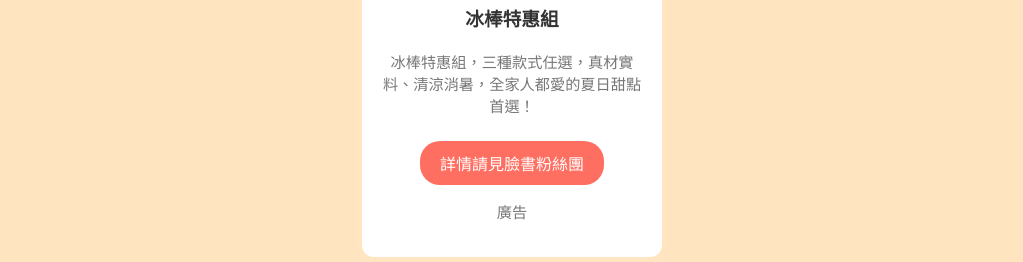
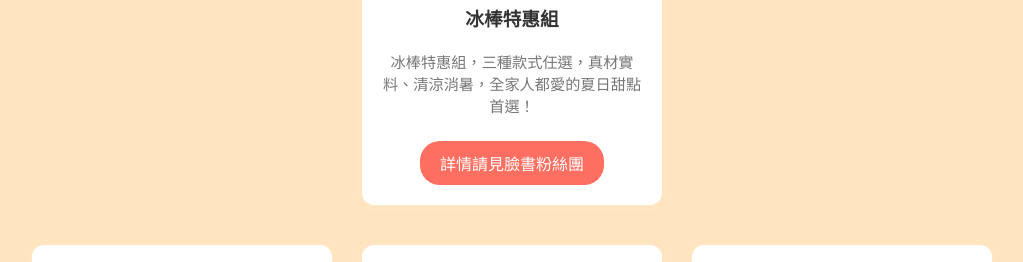
Before and after one commit to JSC0322/ikoutian, a Flask app: page /products in a window 1280 px wide. Shown: the part 422-684 px from the top of the page, without its empty margins (128-1151 px from the left). Run offline with Flask 3, Linux system fonts and the light colour scheme.

Commit message:
Update products.html

```diff
--- a/templates/products.html
+++ b/templates/products.html
@@ -70,7 +70,6 @@
         <h3>冰棒特惠組</h3>
         <p>冰棒特惠組，三種款式任選，真材實料、清涼消暑，全家人都愛的夏日甜點首選！</p>
         <a href="https://www.facebook.com/share/p/1AUzPKvH7n/">詳情請見臉書粉絲團</a>
-        <p>廣告</p>
       </div>
     </div>
     <div class="product-grid">
```
